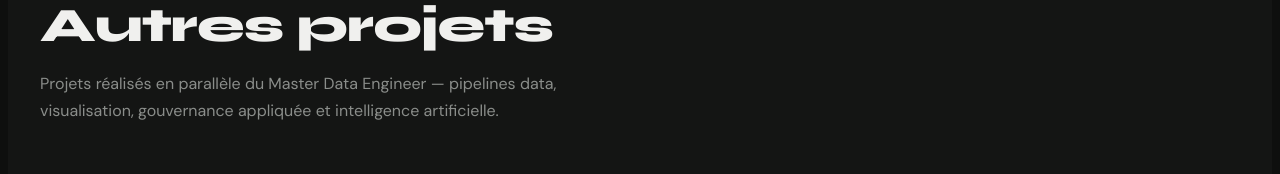
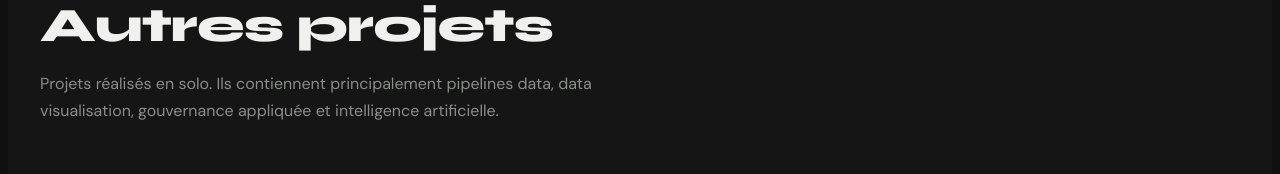
Before and after one commit to heykelh/data-governance, a Next.js app: page /projets in a window 1280 px wide. Shown: the part 221-395 px from the top of the page. Built offline with nearby package versions, Linux system fonts and the light colour scheme.

Commit message:
Modification descriptif page projets

```diff
--- a/src/app/projets/page.tsx
+++ b/src/app/projets/page.tsx
@@ -95,7 +95,7 @@ export default function ProjetsPage() {
             Autres projets
           </h1>
           <p style={{ color: "var(--text-secondary)", fontSize: 16, maxWidth: 600, lineHeight: 1.7 }}>
-            Projets réalisés en parallèle du Master Data Engineer — pipelines data, visualisation,
+            Projets réalisés en solo. Ils contiennent principalement pipelines data, data visualisation,
             gouvernance appliquée et intelligence artificielle.
           </p>
         </div>
```
